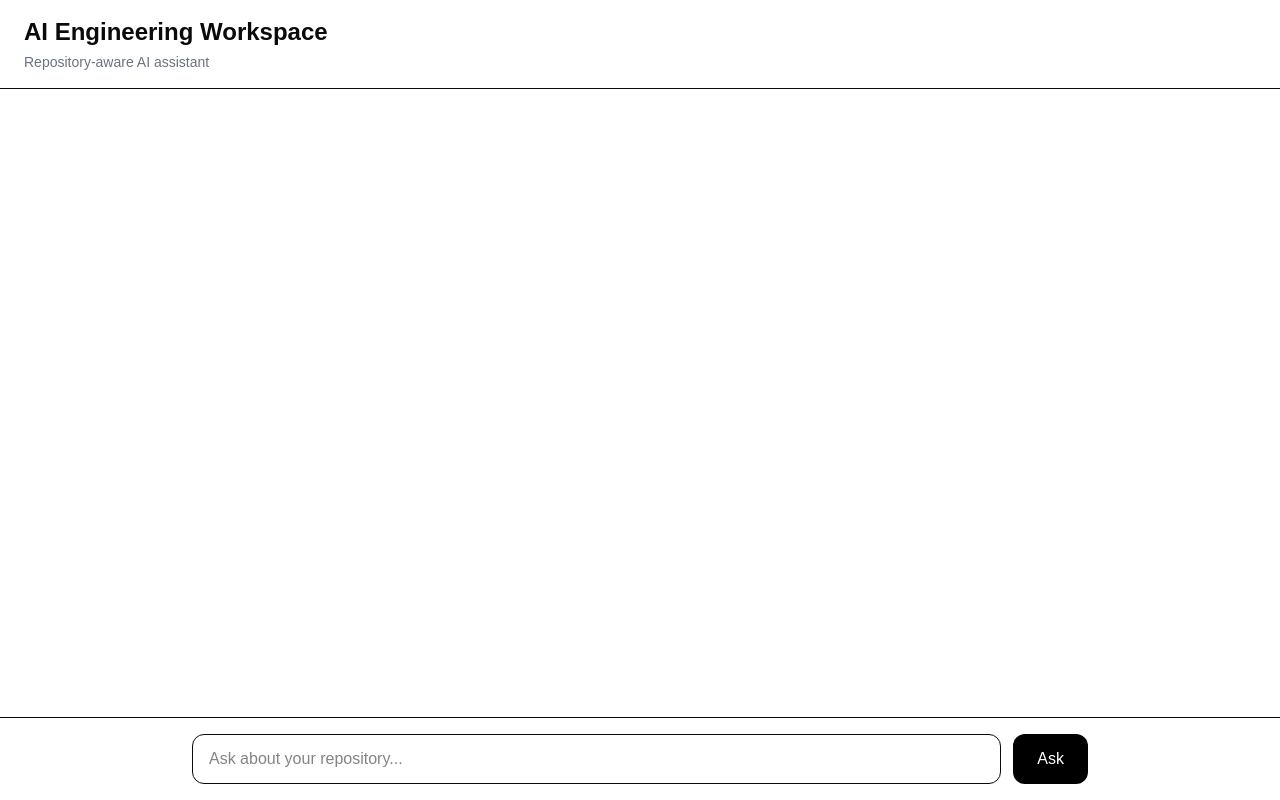
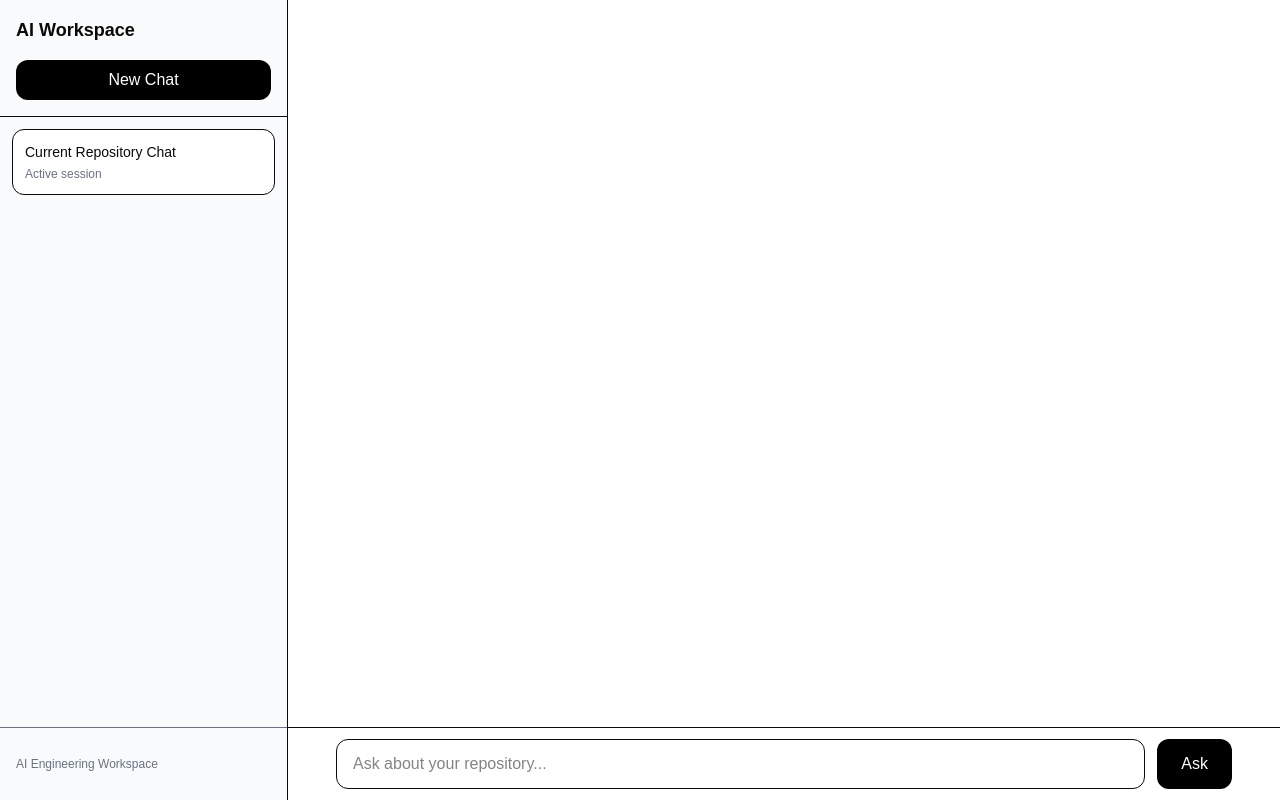
Before and after one commit to amrish036/ai-engineering-workspace, a Next.js app: page /chat in a window 1280 px wide. Built offline with nearby package versions, Linux system fonts and the light colour scheme.

Commit message:
Add ux improvements

```diff
--- a/src/app/chat/page.tsx
+++ b/src/app/chat/page.tsx
@@ -82,14 +82,44 @@ export default function ChatPage() {
   }
 
   return (
-    <main className="h-screen bg-white flex flex-col">
+    <main className="h-screen bg-white flex">
       {/* Header */}
-      <div className="border-b px-6 py-4">
-        <h1 className="text-2xl font-bold">AI Engineering Workspace</h1>
+      {/* Sidebar */}
+      <div className="w-72 border-r bg-gray-50 flex flex-col h-screen">
+        {/* Top */}
+        <div className="p-4 border-b">
+          <h1 className="font-bold text-lg">
+            AI Workspace
+          </h1>
 
-        <p className="text-sm text-gray-500 mt-1">Repository-aware AI assistant</p>
+          <button
+            className="mt-4 w-full bg-black text-white rounded-xl py-2 hover:opacity-90"
+            onClick={() => setMessages([])}
+          >
+            New Chat
+          </button>
         </div>
 
+        {/* Conversations */}
+        <div className="flex-1 overflow-y-auto p-3 space-y-2">
+          <div className="bg-white border rounded-xl p-3 cursor-pointer hover:bg-gray-100">
+            <p className="text-sm font-medium truncate">
+              Current Repository Chat
+            </p>
+
+            <p className="text-xs text-gray-500 mt-1">
+              Active session
+            </p>
+          </div>
+        </div>
+
+        {/* Bottom */}
+        <div className="border-t h-[73px] flex items-center px-4 text-xs text-gray-500">
+          AI Engineering Workspace
+        </div>
+      </div>
+
+      <div className="flex-1 flex flex-col">
         {/* Messages */}
         <div className="flex-1 overflow-y-auto px-6 py-6">
           <div className="max-w-4xl mx-auto space-y-6">
@@ -99,8 +129,7 @@ export default function ChatPage() {
                 className={`flex ${message.role === 'user' ? 'justify-end' : 'justify-start'}`}
               >
                 <div
-                className={`rounded-2xl px-5 py-4 max-w-3xl shadow-sm ${
-                  message.role === 'user' ? 'bg-black text-white' : 'bg-gray-100 text-black'
+                  className={`rounded-2xl px-5 py-4 max-w-3xl shadow-sm ${message.role === 'user' ? 'bg-black text-white' : 'bg-gray-100 text-black'
                     }`}
                 >
                   <ReactMarkdown
@@ -131,8 +160,8 @@ export default function ChatPage() {
         </div>
 
         {/* Input */}
-      <div className="border-t p-4 bg-white">
-        <div className="max-w-4xl mx-auto flex gap-3">
+        <div className="border-t h-[73px] bg-white flex items-center px-4">
+          <div className="w-full max-w-4xl mx-auto flex gap-3">
             <input
               className="flex-1 border rounded-xl px-4 py-3 outline-none focus:ring-2 focus:ring-black"
               placeholder="Ask about your repository..."
@@ -154,6 +183,7 @@ export default function ChatPage() {
             </button>
           </div>
         </div>
+      </div>
     </main>
   );
 }
```
Lines whose indentation alone changed are shown as unchanged.
